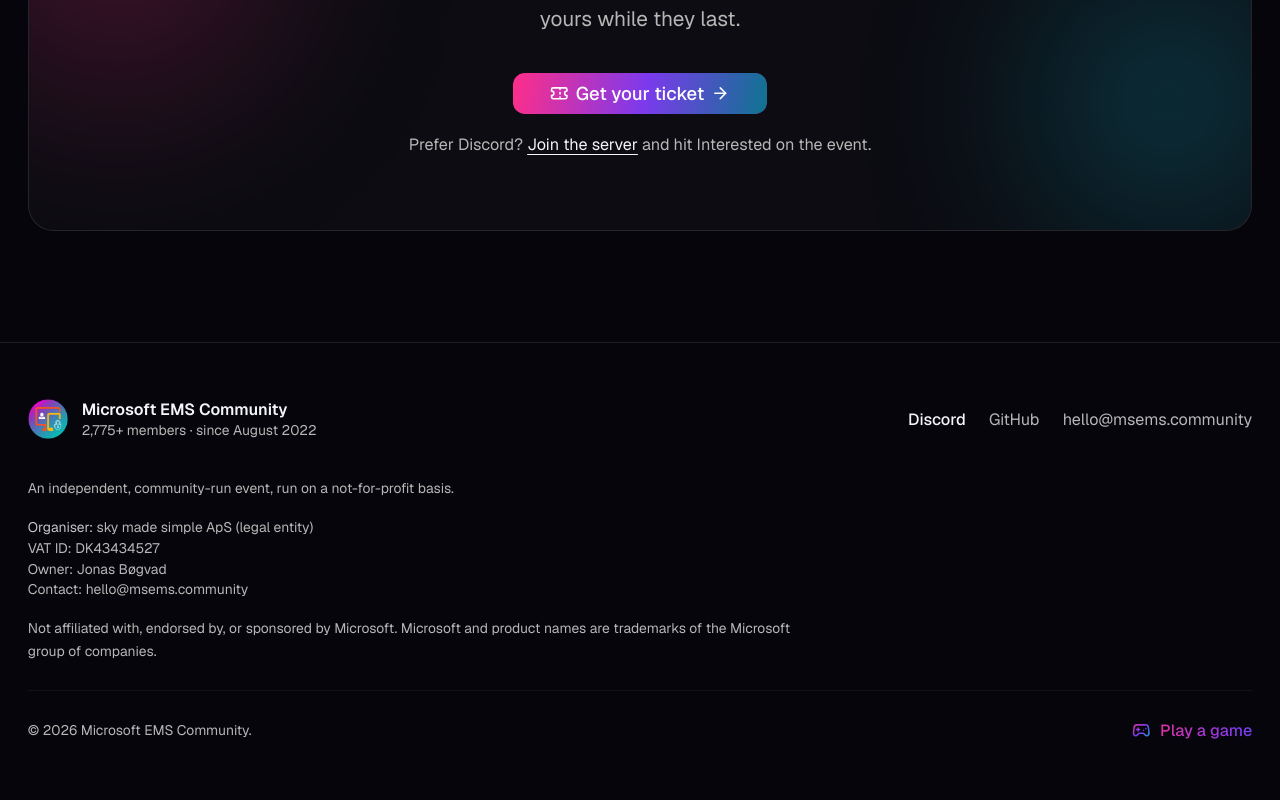
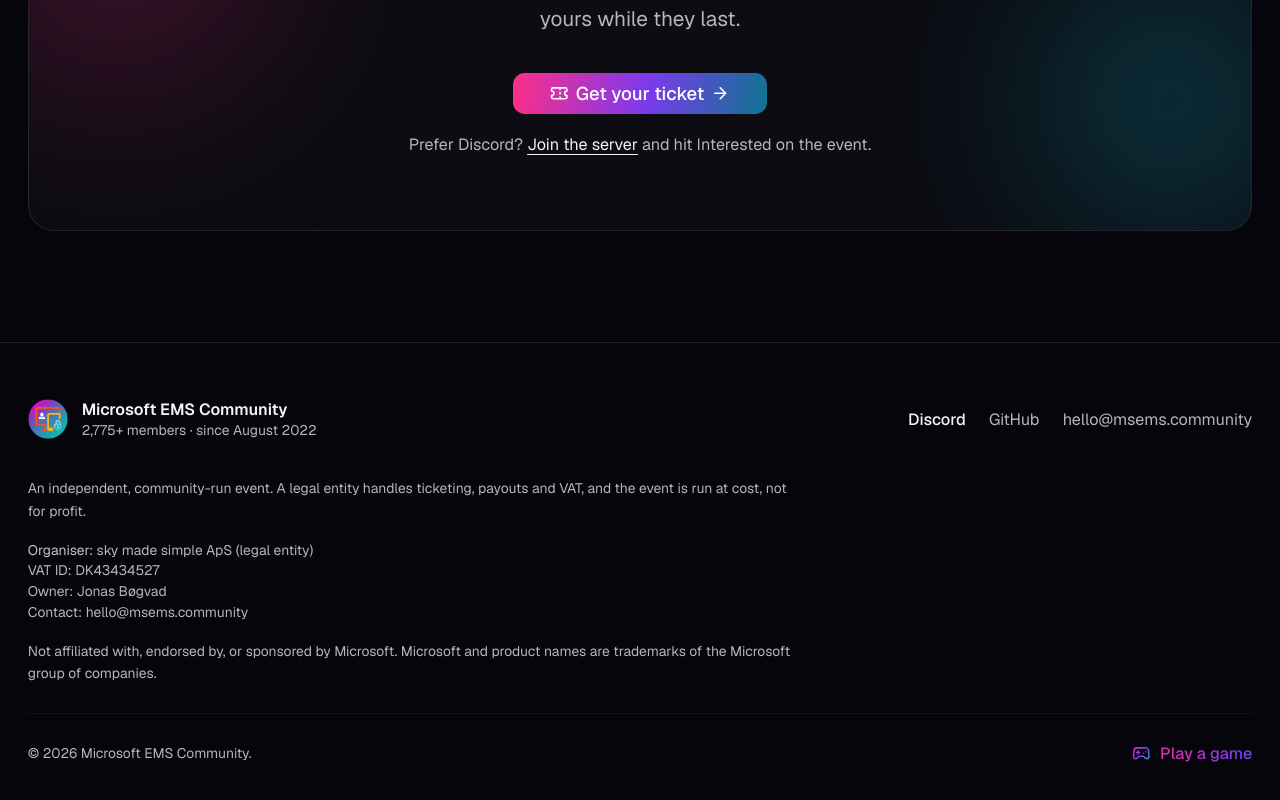
Before and after one commit to Microsoft-EMS-Community/msems-landing, a Next.js app: page / in a window 1280 px wide. Shown: the part 9007-9807 px from the top of the page. Built offline with nearby package versions, Linux system fonts and the light colour scheme; no server answers.

Commit message:
footer: explain why a legal entity (ticketing/payouts/VAT, run at cost)

```diff
--- a/src/components/site-footer.tsx
+++ b/src/components/site-footer.tsx
@@ -55,7 +55,9 @@ export function SiteFooter({ memberLabel }: SiteFooterProps) {
         </div>
 
         <p className="mt-8 max-w-2xl text-xs leading-relaxed text-muted-foreground">
-          An independent, community-run event, run on a not-for-profit basis.
+          An independent, community-run event. A legal entity handles
+          ticketing, payouts and VAT, and the event is run at cost, not for
+          profit.
         </p>
         <div className="mt-4 space-y-0.5 text-xs text-muted-foreground">
           <p>
```
